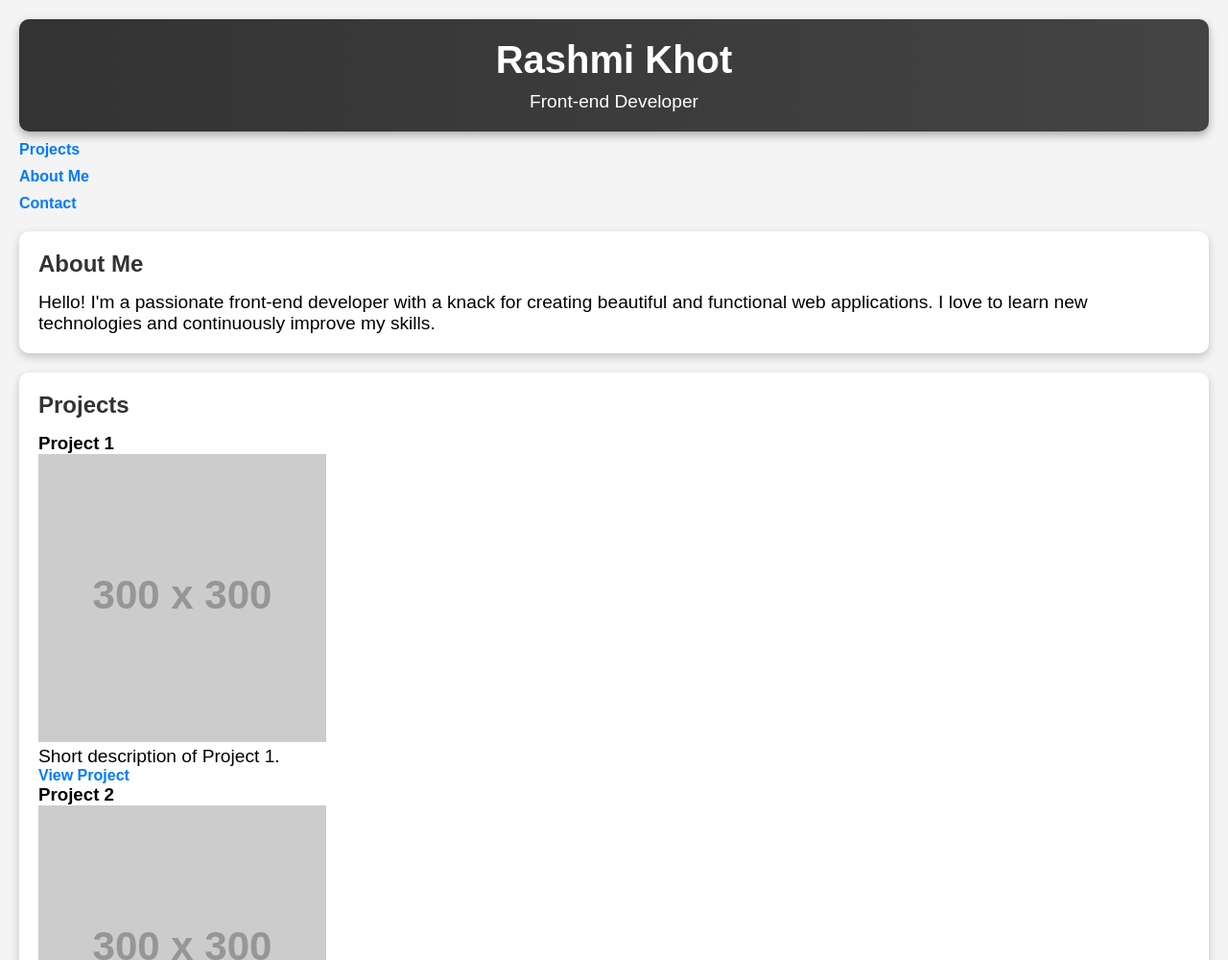
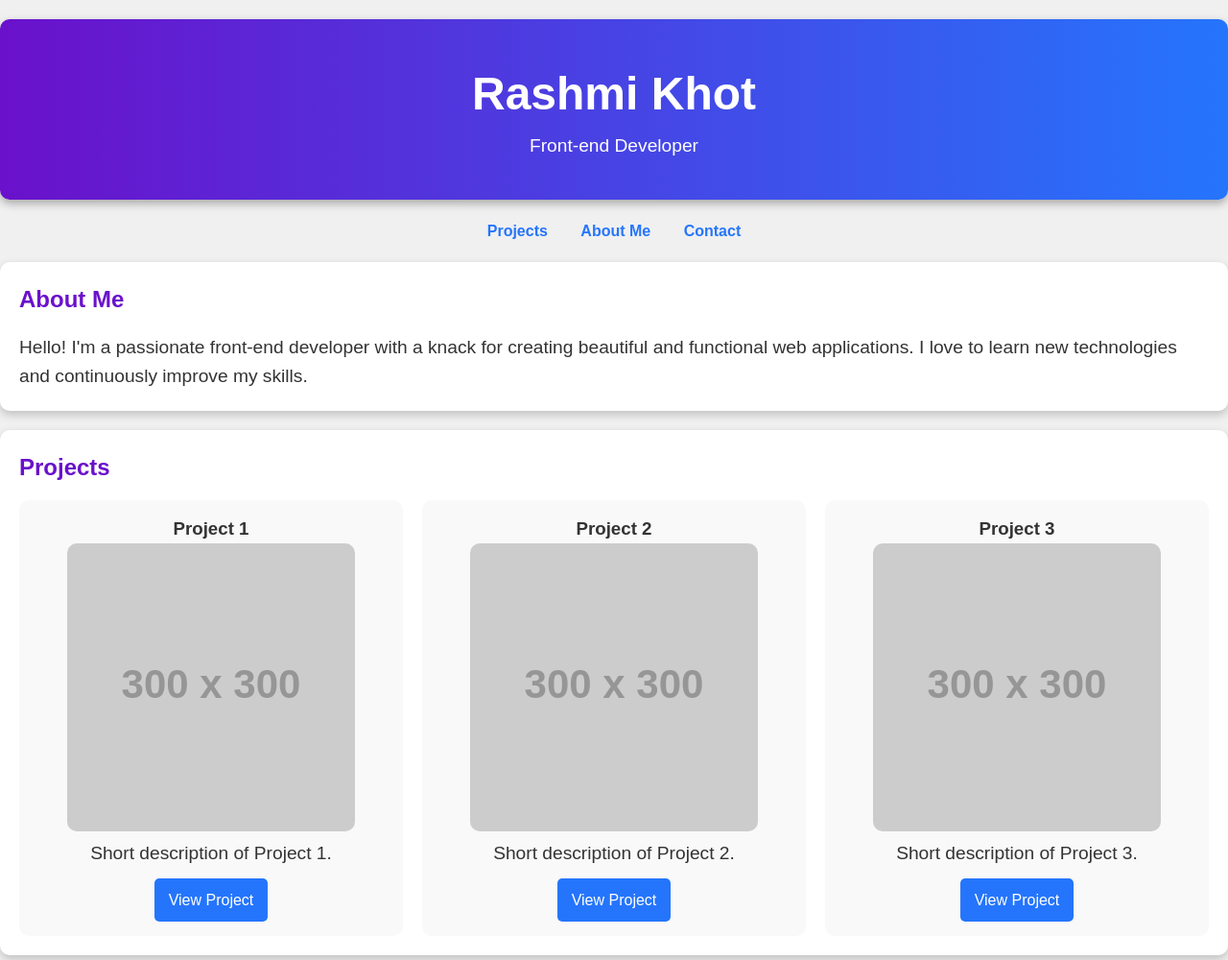
Before and after one commit to rashmi1398/rashmi9813.github.io, a plain HTML site: page index.html in a window 1280 px wide. Shown: the top 1000 px of the page at 96% size. Drawn offline with Linux system fonts and the light colour scheme; placeholder pictures from the web are drawn by us.

Commit message:
Update style.css

```diff
--- a/style.css
+++ b/style.css
@@ -6,72 +6,111 @@
 
 body {
     font-family: 'Arial', sans-serif;
-    margin: 0;
-    padding: 20px;
-    background-color: #f4f4f4;
+    line-height: 1.6;
+    background-color: #f0f0f0;
+    color: #333;
 }
 
 header {
-    background: linear-gradient(90deg, #333, #444);
+    background: linear-gradient(90deg, #6a11cb, #2575fc);
     color: #fff;
-    padding: 20px;
+    padding: 40px 20px;
     text-align: center;
     border-radius: 10px;
+    margin: 20px 0;
     box-shadow: 0 4px 10px rgba(0, 0, 0, 0.3);
 }
 
 h1 {
-    font-size: 2.5em;
-    margin-bottom: 10px;
+    font-size: 3em;
 }
 
 p {
     font-size: 1.2em;
 }
 
+nav {
+    text-align: center;
+    margin: 20px 0;
+}
+
+nav ul {
+    list-style-type: none;
+}
+
+nav ul li {
+    display: inline;
+    margin: 0 15px;
+}
+
+nav ul li a {
+    text-decoration: none;
+    color: #2575fc;
+    font-weight: bold;
+    transition: color 0.3s;
+}
+
+nav ul li a:hover {
+    color: #6a11cb;
+}
+
 section {
     margin: 20px 0;
+    padding: 20px;
     background: #fff;
-    padding: 20px;
     border-radius: 10px;
     box-shadow: 0 4px 10px rgba(0, 0, 0, 0.2);
 }
 
 h2 {
-    color: #333;
+    color: #6a11cb;
     margin-bottom: 15px;
 }
 
-ul {
-    list-style-type: none;
+.project-grid {
+    display: grid;
+    grid-template-columns: repeat(auto-fill, minmax(300px, 1fr));
+    gap: 20px;
 }
 
-li {
-    margin: 10px 0;
+.project-item {
+    background: #f9f9f9;
+    padding: 15px;
+    border-radius: 10px;
+    text-align: center;
+    transition: transform 0.3s, box-shadow 0.3s;
 }
 
-a {
-    text-decoration: none;
-    color: #007BFF;
-    font-weight: bold;
-    transition: color 0.3s;
+.project-item:hover {
+    transform: translateY(-5px);
+    box-shadow: 0 6px 15px rgba(0, 0, 0, 0.3);
 }
 
-a:hover {
-    color: #0056b3;
+.project-item img {
+    max-width: 100%;
+    border-radius: 10px;
+}
+
+.project-item a {
+    display: inline-block;
+    margin-top: 10px;
+    text-decoration: none;
+    color: #fff;
+    background: #2575fc;
+    padding: 10px 15px;
+    border-radius: 5px;
+    transition: background 0.3s;
+}
+
+.project-item a:hover {
+    background: #6a11cb;
 }
 
 footer {
     text-align: center;
     margin-top: 20px;
-    font-size: 0.9em;
-    color: #666;
+    padding: 20px;
+    background: #333;
+    color: #fff;
+    border-radius: 10px;
 }
-
-footer a {
-    color: #007BFF;
-}
-
-footer a:hover {
-    color: #0056b3;
-}
```
